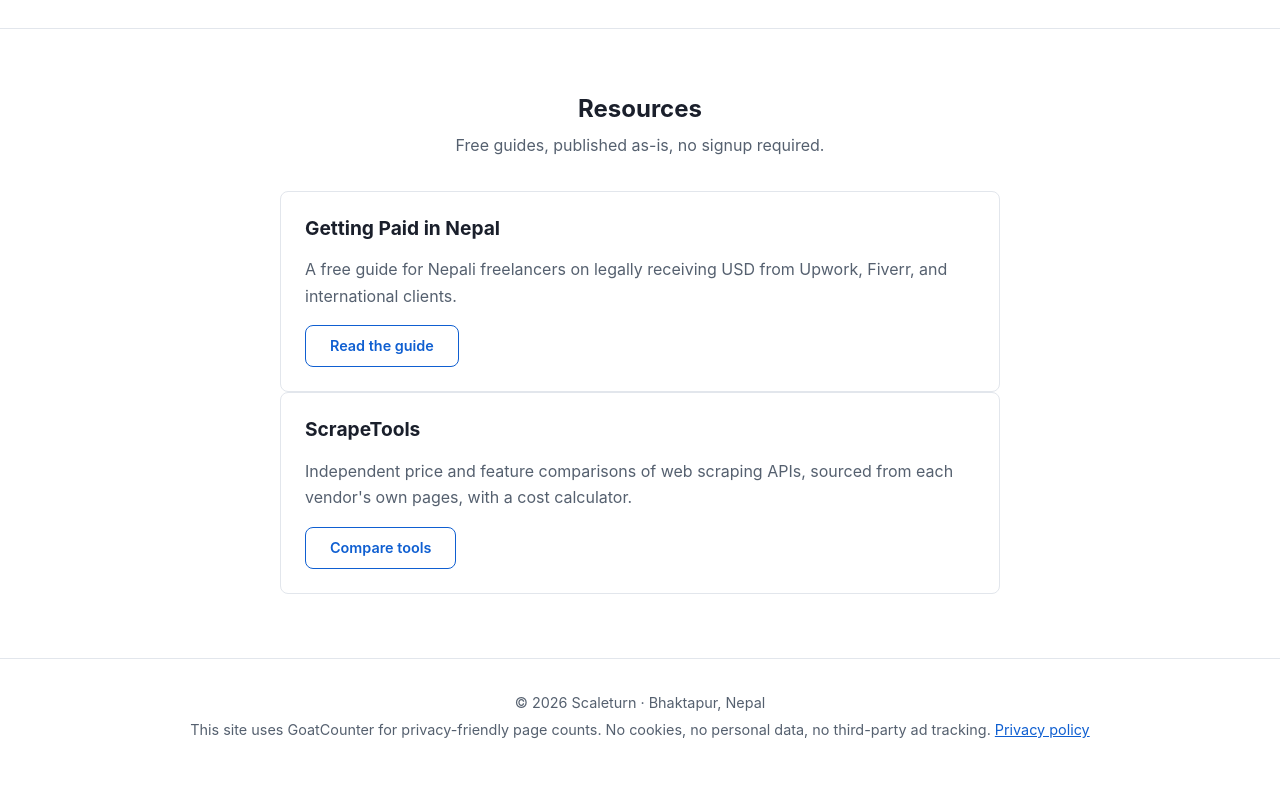
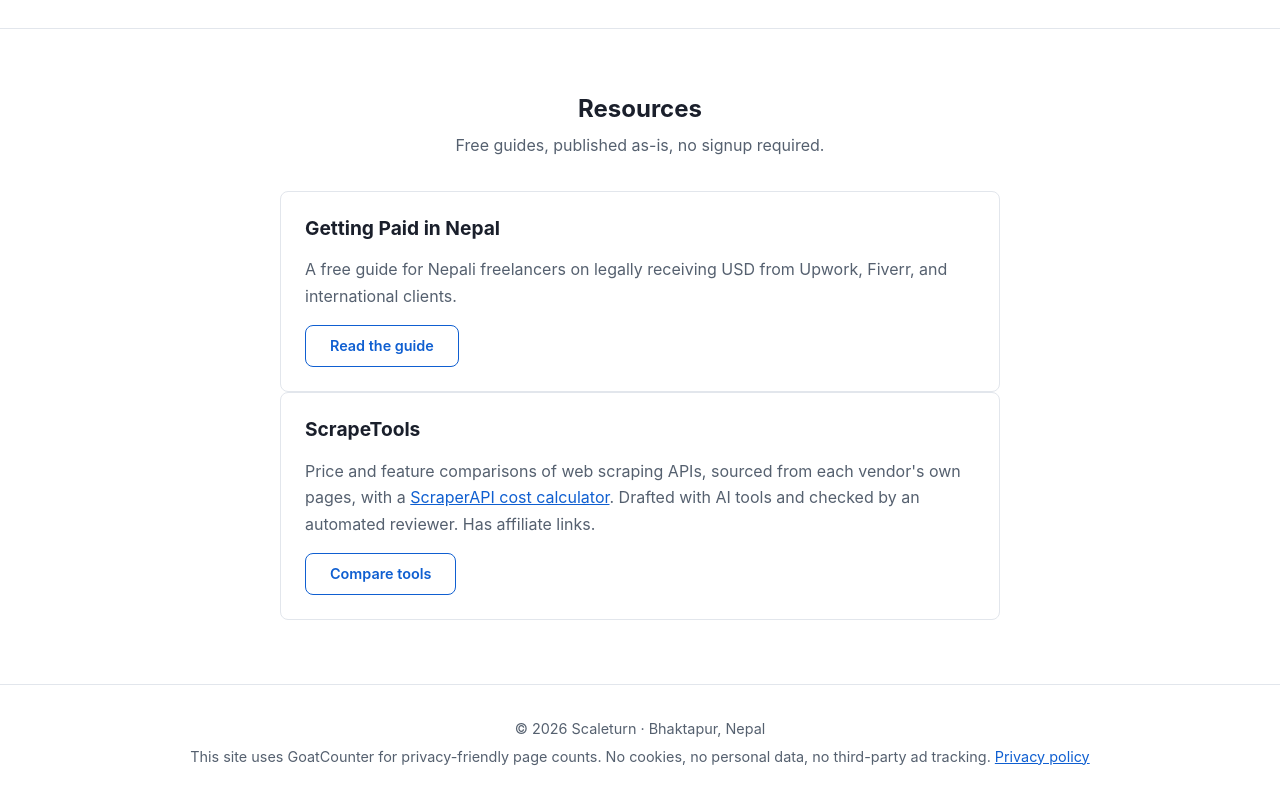
Before and after one commit to sanjayamaharjancodes/scaleturn-site, a plain HTML site: page index.html in a window 1280 px wide. Shown: the part 1661-2461 px from the top of the page. Before the commit the page ends 2435 px from the top, so only its background shows below. Drawn offline with Linux system fonts and the light colour scheme.

Commit message:
ScrapeTools card: link the calculator, drop "independent", state how it's made
Co-Authored-By: Claude Opus 5.5 <noreply@anthropic.com>
Claude-Session: https://claude.ai/code/session_01YB8Y4bQALS1mThD122U8RY

```diff
--- a/index.html
+++ b/index.html
@@ -109,7 +109,7 @@
     <div class="resource-card">
       <div>
         <h3>ScrapeTools</h3>
-        <p>Independent price and feature comparisons of web scraping APIs, sourced from each vendor's own pages, with a cost calculator.</p>
+        <p>Price and feature comparisons of web scraping APIs, sourced from each vendor's own pages, with a <a href="https://scrapetools.scaleturn.com/scraperapi-cost-calculator.html" target="_blank" rel="noopener">ScraperAPI cost calculator</a>. Drafted with AI tools and checked by an automated reviewer. Has affiliate links.</p>
       </div>
       <a class="btn btn-secondary" href="https://scrapetools.scaleturn.com/" target="_blank" rel="noopener">Compare tools</a>
     </div>
```
